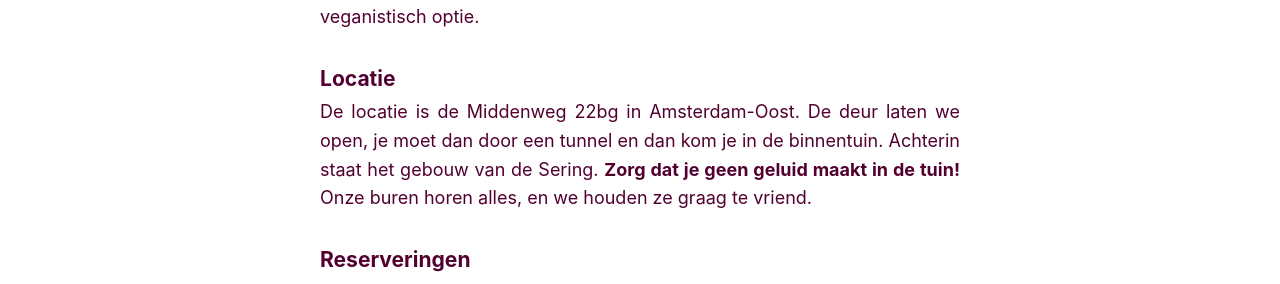
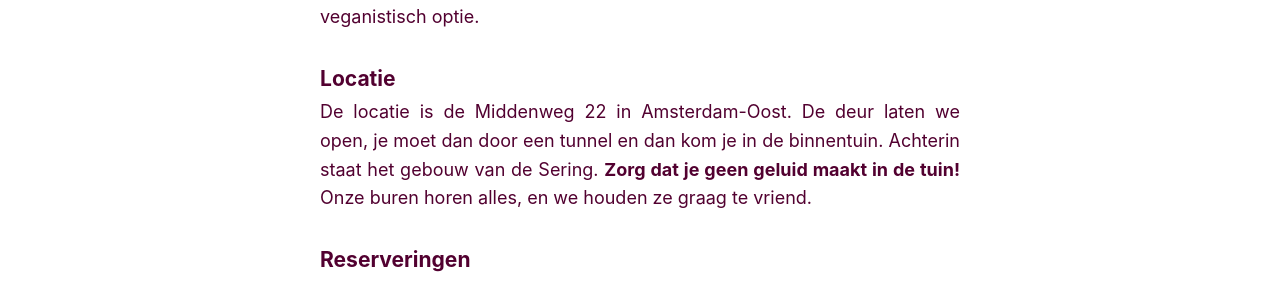
Before and after one commit to decoalitie/desering.org, a Jekyll site: the page built from index.md, in a window 1280 px wide and 900 px high. Shown: the part 360-644 px from the top of the window. Built offline with Jekyll 4.4.1, drawn with Linux system fonts in a browser that asks for light colours; some web fonts are replaced.

Commit message:
fix address

```diff
--- a/index.md
+++ b/index.md
@@ -19,7 +19,7 @@ translation: index
 
 		<h3>Locatie</h3>
 		<p>
-			De locatie is de Middenweg 22bg in Amsterdam-Oost. De deur laten we
+			De locatie is de Middenweg 22 in Amsterdam-Oost. De deur laten we
 			open, je moet dan door een tunnel en dan kom je in de binnentuin.
 			Achterin staat het gebouw van de Sering.
 			<strong>Zorg dat je geen geluid maakt in de tuin!</strong> Onze buren
```
Also changed, not shown: en/index.md (+1 -1 lines).
